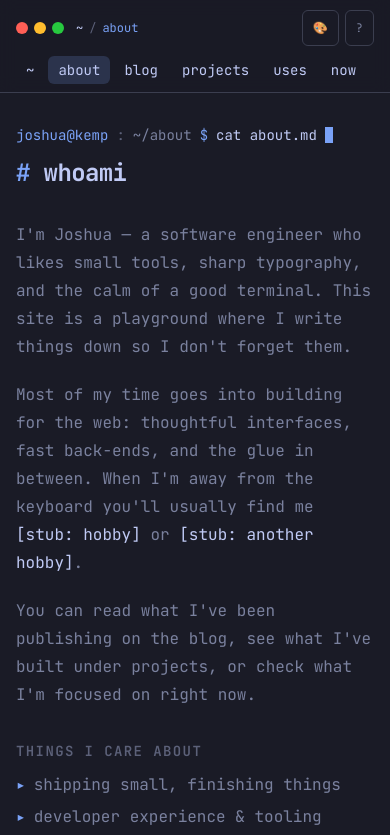
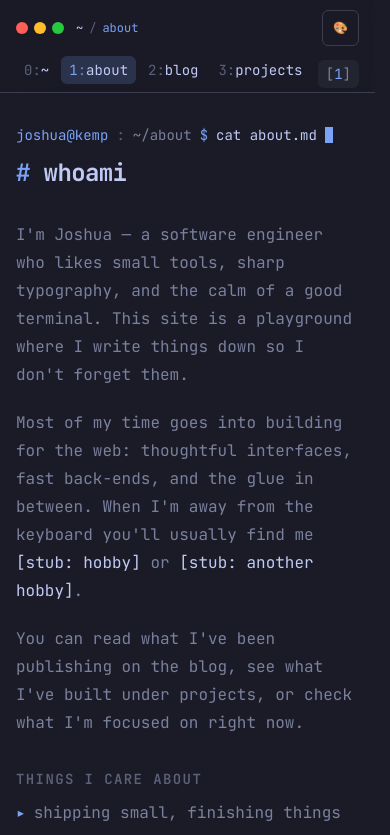
Before and after one commit to jmkemp20/personal-website, a Next.js app: page /about in a window 390 px wide. Shown: the top 835 px of the page. Built offline with nearby package versions, Linux system fonts and the light colour scheme.

Commit message:
scrollbar virtualization + tmux style header sections + remove ? for mobile + todo updates

```diff
--- a/app/globals.css
+++ b/app/globals.css
@@ -114,6 +114,9 @@
 html {
   color-scheme: dark;
   scrollbar-color: var(--border) transparent;
+  /* Reserve the scrollbar gutter at all times so content never shifts
+   * horizontally when a vertical scrollbar appears/disappears between pages. */
+  scrollbar-gutter: stable;
 }
 
 [data-theme="solarized"] {
--- a/components/terminal/SiteHeader.tsx
+++ b/components/terminal/SiteHeader.tsx
@@ -18,6 +18,13 @@ export function SiteHeader({
   onOpenHelp: () => void;
 }) {
   const pathname = usePathname();
+
+  // Index of the currently active section (matches the tmux "window" number).
+  // Falls back to the home entry (0) if nothing matches.
+  const activeIndex = Math.max(
+    0,
+    TOP_NAV.findIndex((item) => isActive(pathname, item.href)),
+  );
 
   return (
     <header className="sticky top-0 z-40 border-b border-border">
@@ -50,7 +57,7 @@ export function SiteHeader({
           <button
             type="button"
             onClick={onOpenHelp}
-            className="inline-flex min-h-9 touch-manipulation items-center rounded-md border border-border px-2.5 py-1.5 text-xs text-dim transition-colors hover:border-accent hover:text-accent focus-visible:border-accent focus-visible:text-accent"
+            className="hidden min-h-9 touch-manipulation items-center rounded-md border border-border px-2.5 py-1.5 text-xs text-dim transition-colors hover:border-accent hover:text-accent focus-visible:border-accent focus-visible:text-accent sm:inline-flex"
             aria-label="Keyboard shortcuts & help (shortcut: ?)"
           >
             <span aria-hidden>?</span>
@@ -61,28 +68,43 @@ export function SiteHeader({
 
       <nav
         aria-label="Sections"
-        className="relative z-10 mx-auto w-full max-w-5xl overflow-x-auto px-4 sm:px-6"
+        className="relative z-10 mx-auto flex w-full max-w-5xl items-stretch gap-2 px-4 sm:px-6"
       >
-        <ul className="flex items-center gap-1 pb-2 [scrollbar-width:none] [&::-webkit-scrollbar]:hidden">
-          {TOP_NAV.map((item) => {
+        <ul className="flex flex-1 items-center gap-1 overflow-x-auto pb-2 [scrollbar-width:none] [&::-webkit-scrollbar]:hidden">
+          {TOP_NAV.map((item, index) => {
             const active = isActive(pathname, item.href);
             return (
               <li key={item.href} className="shrink-0">
                 <Link
                   href={item.href}
                   aria-current={active ? "page" : undefined}
-                  className={`block rounded-md px-2.5 py-1 text-sm transition-colors ${
+                  className={`block rounded-md px-2 py-1 text-sm tabular-nums transition-colors ${
                     active
                       ? "bg-accent-soft text-accent"
                       : "text-dim hover:text-accent"
                   }`}
                 >
+                  <span className={active ? "text-accent" : "text-muted"}>
+                    {index}
+                  </span>
+                  <span aria-hidden className={active ? "text-accent/70" : "text-muted"}>
+                    :
+                  </span>
                   {item.label}
                 </Link>
               </li>
             );
           })}
         </ul>
+
+        {/* tmux-style current-window indicator, pinned to the far right and
+            never part of the scrollable window list. */}
+        <span
+          className="flex shrink-0 items-center self-center rounded-md bg-panel px-2 py-1 text-sm tabular-nums text-dim"
+          aria-hidden
+        >
+          [<span className="text-accent">{activeIndex}</span>]
+        </span>
       </nav>
     </header>
   );
--- a/components/terminal/TerminalChrome.tsx
+++ b/components/terminal/TerminalChrome.tsx
@@ -63,6 +63,7 @@ export function TerminalChrome({ children }: { children: React.ReactNode }) {
             setHelpOpen(false);
             setThemeOpen((open) => !open);
             return;
+          case "/":
           case "?":
             event.preventDefault();
             setThemeOpen(false);
@@ -80,6 +81,17 @@ export function TerminalChrome({ children }: { children: React.ReactNode }) {
             (index + direction + SECTION_PATHS.length) % SECTION_PATHS.length;
           router.push(SECTION_PATHS[next]);
         };
+
+        // Number keys jump straight to a section by its index (matching the
+        // tmux-style "N:label" markers in the top nav: 0 = home, 1 = about…).
+        if (event.key >= "0" && event.key <= "9") {
+          const index = Number(event.key);
+          if (index < SECTION_PATHS.length) {
+            event.preventDefault();
+            router.push(SECTION_PATHS[index]);
+          }
+          return;
+        }
 
         // Up / down (and vim j/k) move through the page's nav items. Arrow
         // keys only engage once focus is already in a list (so ordinary
--- a/lib/site.ts
+++ b/lib/site.ts
@@ -6,7 +6,7 @@ export const SITE = {
   host: "kemp",
   role: "software engineer",
   tagline: "building things for the web, one commit at a time.",
-  url: "https://joshkemp.dev",
+  url: "https://joshuakemp.com",
 };
 
 /** Primary sections, in the order they appear on the home hub and top nav. */
@@ -53,14 +53,14 @@ export const SOCIALS: NavItem[] = [
     external: true,
   },
   {
-    href: "mailto:hello@joshkemp.dev",
+    href: "mailto:jkemp952@gmail.com", // "mailto:hello@joshuakemp.com",
     label: "email",
     glyph: "✉️",
     hint: "say hello",
     external: true,
   },
   {
-    href: "https://joshkemp.dev/rss.xml",
+    href: "https://joshuakemp.com/rss.xml",
     label: "rss",
     glyph: "📡",
     hint: "subscribe to the feed",
```
Also changed, not shown: 2 other files (tests, documents, lock files or other folders).
